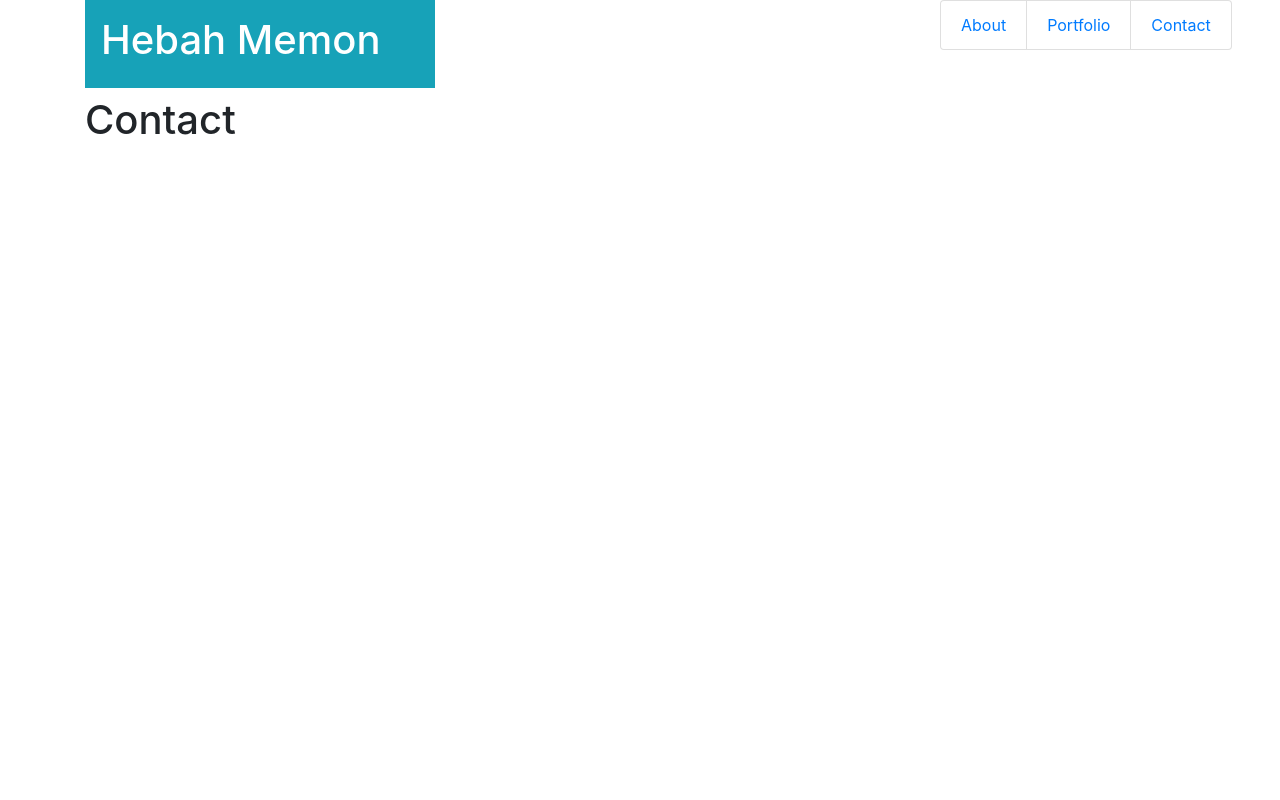
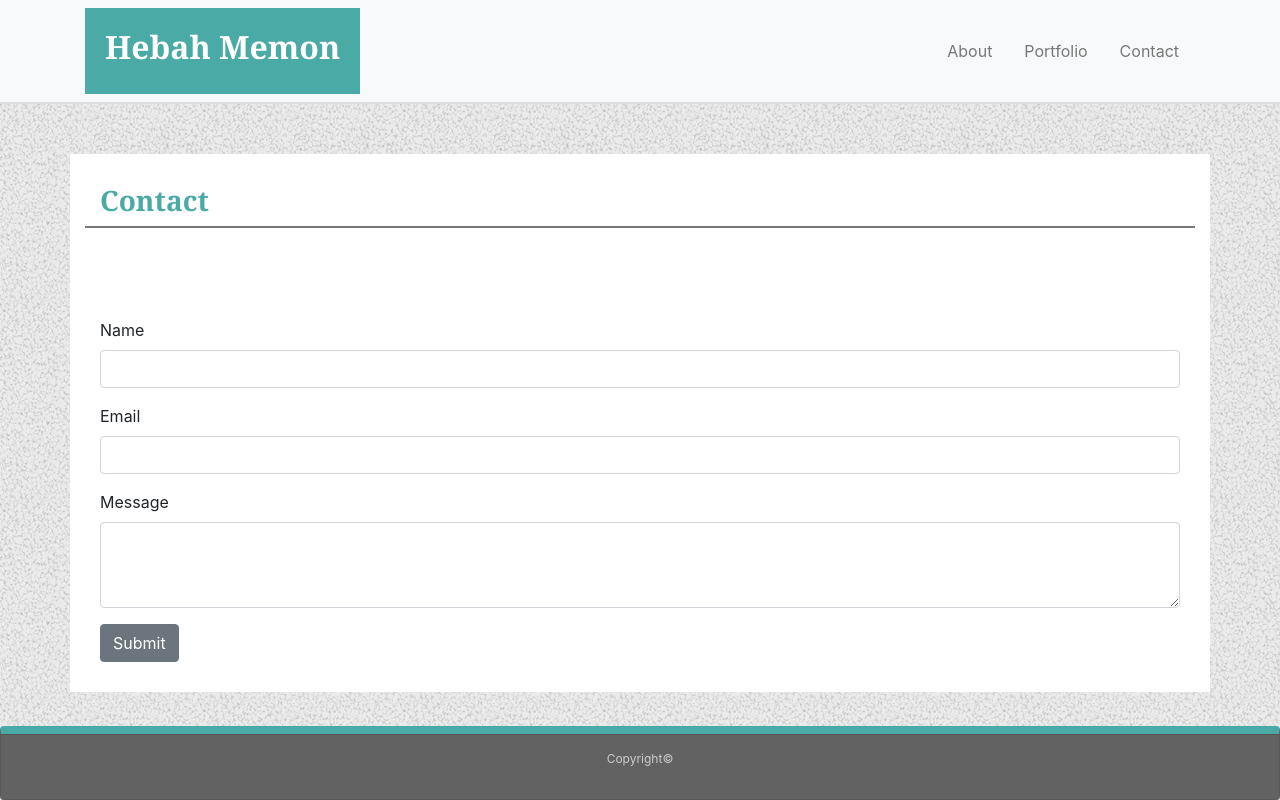
Before and after one commit to HebahM/Bootstrap-Portfolio, a plain HTML site: page contact.html in a window 1280 px wide. Drawn offline with nearby package versions, Linux system fonts and the light colour scheme.

Commit message:
added content to contact page

```diff
--- a/contact.html
+++ b/contact.html
@@ -1,5 +1,6 @@
 <!DOCTYPE html>
 <html lang="en">
+
 <head>
     <meta charset="UTF-8">
     <meta name="viewport" content="width=device-width, initial-scale=1.0">
@@ -9,30 +10,69 @@
     <link rel="stylesheet" href="styles.css">
     <title>Contact</title>
 </head>
+
 <body>
+    <nav class="navbar navbar-expand-lg navbar-light bg-light" style="background-color: #ffffff;">
+        <div class="container">
+            <span class="navbar-text" id="name">
+                <h2>Hebah Memon</h2>
+            </span>
+            <ul class="nav justify-content-end">
+                <li class="nav-item">
+                    <a class="nav-link active" href="index.html">About</a>
+                </li>
+                <li class="nav-item">
+                    <a class="nav-link" href="portfolio.html">Portfolio</a>
+                </li>
+                <li class="nav-item">
+                    <a class="nav-link" href="#">Contact</a>
+                </li>
+            </ul>
+        </div>
+    </nav>
+
+    <section>
         <div class="container-sm">
-                <div class="row">
-                    <div class="col-4">
-                        <div class="p-3 mb-2 bg-info text-white">
-                            <h1>Hebah Memon</h1>
-                        </div>
-                    </div>
-                    <div class="col-5"></div>
-                    <div class="col-3">
-                        <ul class="list-group list-group-horizontal">
-                            <li class="list-group-item"><a href="index.html">About</a></li>
-                            <li class="list-group-item"><a href="portfolio.html">Portfolio</a></li>
-                            <li class="list-group-item"><a href="contact.html">Contact</a></li>
-                        </ul>
-                    </div>
-                </div>
-                <div id="main">
-                    <div class="row">
-                        <div class="col-12">
-                            <h1>Contact</h1>
-                        </div>
-                    </div>
+            <div class="row">
+                <div class="col-sm">
+                    <h3>Contact</h3>
                 </div>
             </div>
+            <div class="row" id="body">
+                <div class="col-sm-12">
+                </div>
+            </div>
+        </div>
+
+        <div class="container-sm">
+            <form>
+                <div class="form-group">
+                    <label for="exampleInputPassword1">Name</label>
+                    <input type="password" class="form-control" id="exampleInputPassword1">
+                </div>
+                <div class="form-group">
+                    <label for="exampleInputEmail1">Email</label>
+                    <input type="email" class="form-control" id="exampleInputEmail1" aria-describedby="emailHelp">
+                </div>
+
+                <div class="form-group">
+                        <label for="exampleFormControlTextarea1">Message</label>
+                        <textarea class="form-control" id="exampleFormControlTextarea1" rows="3"></textarea>
+                      </div>
+                <button type="submit" class="btn btn-secondary">Submit</button>
+
+            </form>
+
+        </div>
+
+
+        <footer>
+            <div class="card text-center">
+                <div class="card-footer text-muted">
+                    <p>Copyright©</p>
+                </div>
+            </div>
+        </footer>
 </body>
+
 </html>
--- a/styles.css
+++ b/styles.css
@@ -1,3 +1,10 @@
+body {
+    background-image: url("images/gravel.png");
+}
+div.container-sm {
+    background: #ffffff;
+    padding: 30px;
+}
 span#name {
     background: #4aaaa5;
     padding: 20px;
@@ -19,12 +26,10 @@ a.nav-link {
     border-bottom: 2px solid #dddddd;
 
 }
-body {
-    background-image: url("assets/images/gravel.png");
-}
+
 div#body {
     width: auto;
-    margin-top: 20px;
+    /* margin-top: 20px; */
     border-top: 2px solid #777777;
     padding-top: 30px;
 }
@@ -45,11 +50,15 @@ h3 {
 p {
     line-height: 2em;
 }
-footer .navbar {
-    /* text-align: center; */
-    font-size: .5em;
+
+div.card {
+    background: #666666;
     border-top: 8px solid #4aaaa5;
+    position: fixed;
+    bottom: 0;
+    width: 100%;
 }
-footer span {
-    float: center;
+div.card p {
+    color: #cccccc;
+    font-size: .75em;
 }
```
Also changed, not shown: index.html (+8 -8 lines), portfolio.html (+39 -0 lines).
